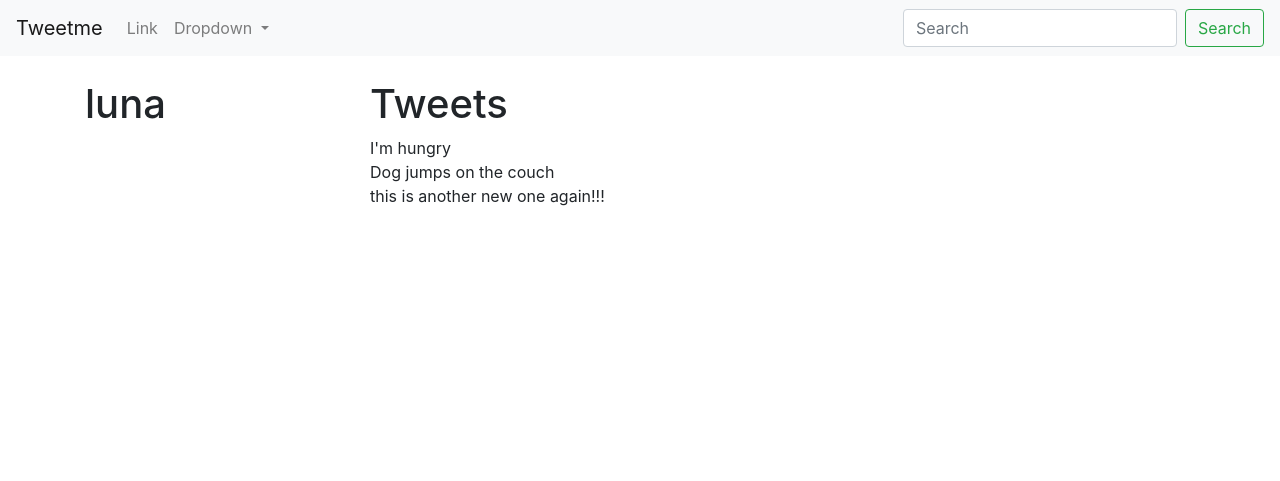
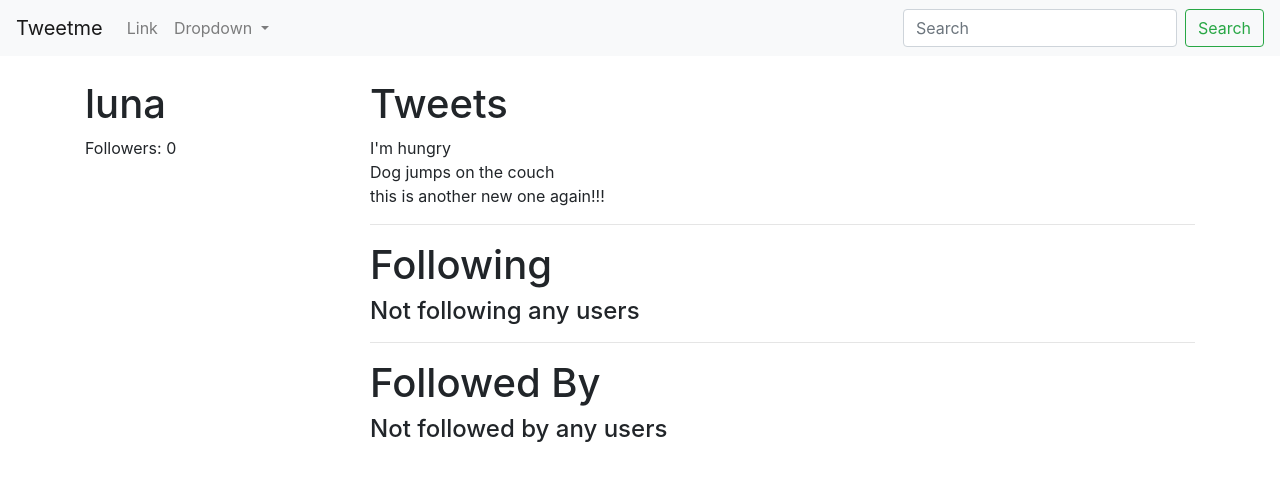
Before and after one commit to kchiv/tweet_me, a Django app: a page that uses accounts/templates/accounts/user_detail.html in a window 1280 px wide. Shown: the top 481 px of the page. Run offline with Django 3.2, Linux system fonts and the light colour scheme; data comes from the database, SQL or seed files in the repository; some libraries are stand-ins or nearby versions.

Commit message:
brought follower data to template

```diff
--- a/accounts/templates/accounts/user_detail.html
+++ b/accounts/templates/accounts/user_detail.html
@@ -5,12 +5,30 @@
 
 	<div class="col-sm-3 col-xs-12">
 		<h1>{{ object.username }}</h1>
+		<p>Followers: {{ object.followed_by.count }}</p>
 	</div>
 	<div class="col-sm-9 col-xs-12">
 		<h1>Tweets</h1>
 		{% for tweet in object.tweet_set.all %}
 		{{ tweet }}<br>
 		{% endfor %}
+
+		<hr>
+		<h1>Following</h1>
+		{% for user in object.profile.following.all %}
+		<a href="/{{ user.username }}">{{ user.username }}</a><br>
+		{% empty %}
+		<h4>Not following any users</h4>
+		{% endfor %}
+
+		<hr>
+		<h1>Followed By</h1>
+		{% for profile in object.followed_by.all %}
+		<a href="/{{ profile.user.username }}">{{ profile.user.username }}</a><br>
+		{% empty %}
+		<h4>Not followed by any users</h4>
+		{% endfor %}
+
 	</div>
 
 </div>
```
